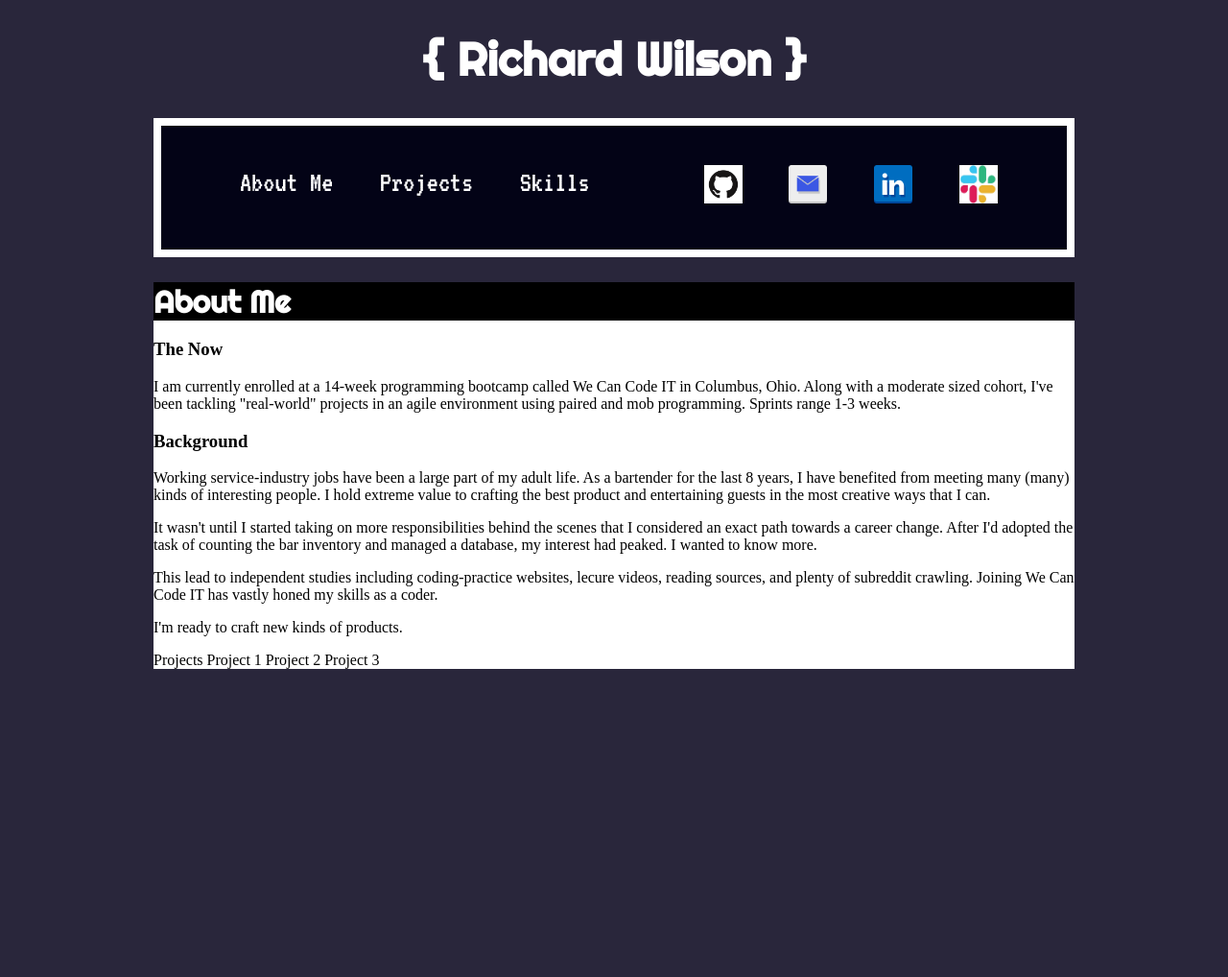
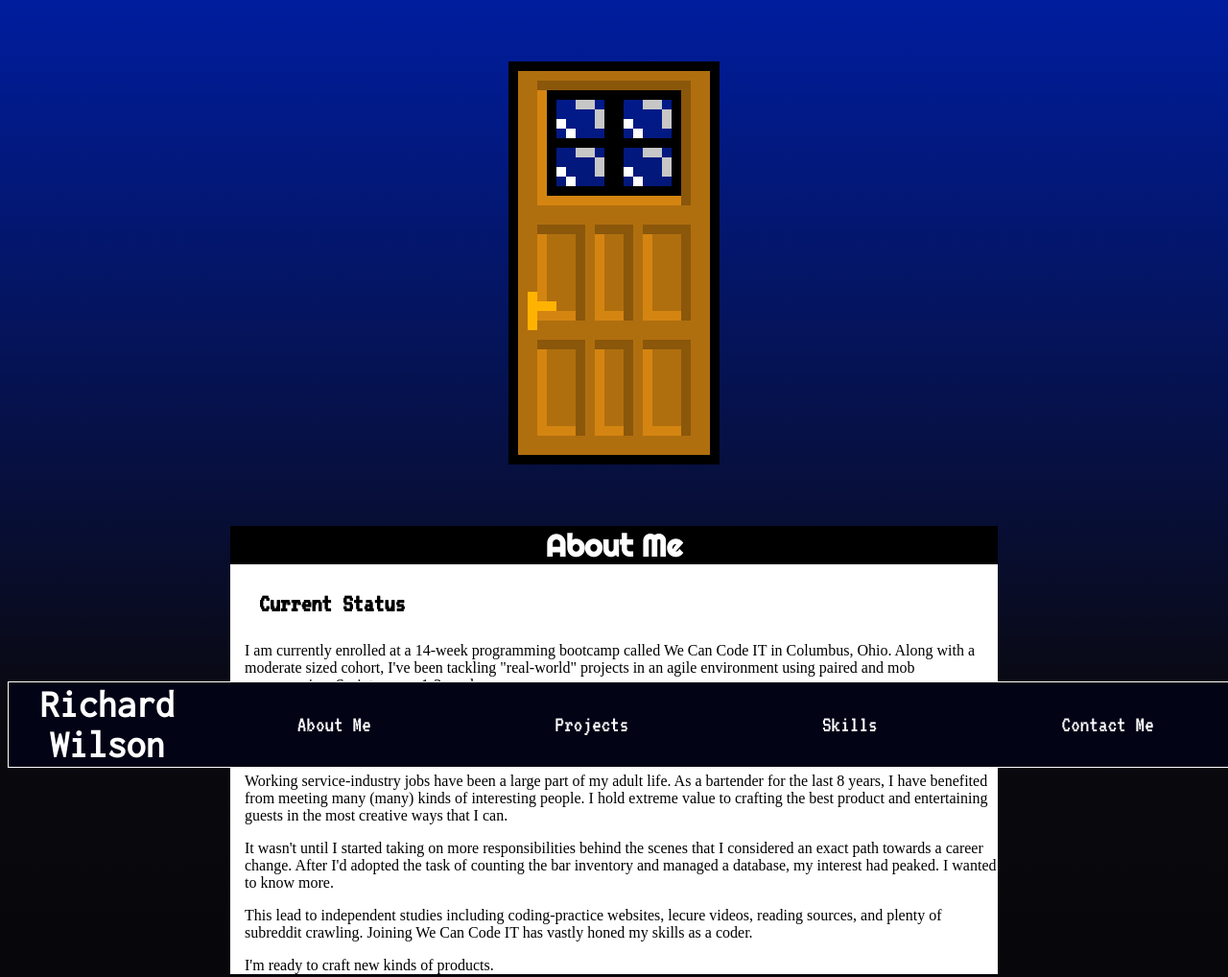
Before and after one commit to rcwilson/rcwilson.github.io, a plain HTML site: page index.html in a window 1280 px wide. Shown: the top 1018 px of the page at 96% size. Before the commit the page ends 800 px from the top, so only its background shows below. Drawn offline with Linux system fonts and the light colour scheme; a web font is replaced by a local one.

Commit message:
final desired layout reached (for the most part)

```diff
--- a/index.html
+++ b/index.html
@@ -7,37 +7,33 @@
     <meta http-equiv="X-UA-Compatible" content="ie=edge">
     <title>Richard's Portfolio</title>
 </head>
-<body><h1 class="main-header__title">{        Richard Wilson        }</h1>
-    <div class="wrapper">
+<body>
+
     <nav class="navigation-container">
 
-        <ul class="navigation__ul">
-                  <li class="navigation__li"><a class="navigation__a" href="#about-me" >About Me</a></li>
+                <h1>Richard <br> Wilson</h1>
 
-                  <li class="navigation__li"><a class="navigation__a"  href="#projects" >Projects</a></li>
+                <a class="navigation__a" href="#about-me">About Me</a>
 
-                  <li class="navigation__li"><a class="navigation__a"  href="#skills" >Skills</a></li>
+                <a class="navigation__a"  href="#projects">Projects</a>
 
-        </u><ul class="navigation__ul">
+                <a class="navigation__a"  href="#skills">Skills</a>
 
-                  <li class="navigation__li"><a class="navigation__a"  href="https://github.com/rcwilson" ><img class="icon" src="./img/icons/gitHub.png"  alt="Git Hub" title="Git Hub"></a></li>
+                <a class="navigation__a"  href="#contact-me">Contact Me</a>
 
-                  <li class="navigation__li"><a class="navigation__a"  href="mailto:rcwilson88@gmail.com"><img class="icon" src="./img/icons/email.png" alt ="Email me!" title="Email Me"></a></li>
+    </nav>
 
-                  <li class="navigation__li"><a class="navigation__a"  href="https://www.linkedin.com/in/richard-wilson-2052a9193/"><img class="icon" src="./img/icons/linkedin.png" alt="LinkedIn" title="LinkedIn"></a></li>
-
-                  <li class="navigation__li"><a class="navigation__a"  href="https://wecancodeitbootcamp.slack.com/team/UMMSPB9PD"><img class="icon" src="./img/icons/slack.jpg"  alt="Slack Profile" title="Slack"></a></li>
-            </ul>
-    </nav>
-    </div>
     <div class="wrapper">
         <main>
-            <section class="main__about-me">
+            <div class="header__door-container">
+            <img src="./img/Door.png" class="header-door">
+            </div>
+            <section class="main__about-me" id="about-me">
                    <h2>About Me</h2>
-                    <h3>The Now</h3>
+                    <h3>Current Status</h3>
                         <p>I am currently enrolled at a 14-week programming bootcamp called We Can Code IT in Columbus, Ohio. Along with a moderate sized cohort, I've been tackling "real-world" projects in an agile environment using paired and mob programming. Sprints range 1-3 weeks.</p>
 
-                    <h3>Background</h3>
+                        <h3>Background</h3>
                         <p>Working service-industry jobs have been a large part of my adult life. As a bartender for the last 8 years, I have benefited from meeting many (many) kinds of interesting people. I hold extreme value to crafting the best product and entertaining guests in the most creative ways that I can.</p>
 
                         <p>It wasn't until I started taking on more responsibilities behind the scenes that I considered an exact path towards a career change. After I'd adopted the task of counting the bar inventory and managed a database, my interest had peaked. I wanted to know more.</p>
@@ -48,10 +44,10 @@
 
             </section>
             <section class="main__projects">
-                    Projects
-                    Project 1
-                    Project 2
-                    Project 3
+                   <h2> Projects</h2>
+                   <p>Project 1</p>
+                   <p>Project 2</p>
+                   <p>Project 3</p>
             </section>
 
         </main>
--- a/style/main.css
+++ b/style/main.css
@@ -1,83 +1,110 @@
-@import url('https://fonts.googleapis.com/css?family=IBM+Plex+Mono|Righteous|VT323&display=swap');
-
+@import url('https://fonts.googleapis.com/css?family=IBM+Plex+Mono|Inconsolata|Righteous|Turret+Road|VT323&display=swap');
 
 body {
 background-color: rgb(41, 38, 59);
+background-image: linear-gradient(rgb(0, 29, 158),rgb(10, 9, 15),rgb(2, 2, 3));
 }
 
 h1 {
     color: rgb(255, 255, 255);
-    font-size: 3em;
-    font-family: "Righteous", 'Franklin Gothic Medium', 'Arial Narrow', Arial, sans-serif;
-    border-radius: 30%;
-    border-color: white;
-    margin-left: auto;
-    margin-right: auto;
+    font-size: 40px;
+    font-family: "Inconsolata", 'Franklin Gothic Medium', 'Arial Narrow', Arial, sans-serif;
+    width: 100%;
+    margin: auto;
     text-align: center;
 
 }
 
 h2 {
+    background-color: black;
+    color: white;
     font-family: "Righteous", 'Franklin Gothic Medium', 'Arial Narrow', Arial, sans-serif;
+    font-size: 2rem;;
     margin-left: auto;
     margin-bottom: auto;
-    color: white;
-    background-color: black;
-    font-size: 2em;
+    text-align: center;
+}
+
+h3 {
+    font-family: "VT323", Arial, Helvetica, sans-serif;
+    font-size: 1.7rem;
+    margin-left: 30px;
+}
+
+p {
+    margin-left: 15px;
+}
+
+section {
+    margin-bottom: 10rem;
 }
 
 .icon {
-    height: 40px;
-    width: 40px;
+    height: 65px;
+    width: 65px;
+
 }
+.header__door-container{
 
+    display: flex;
+    width:100%;
+    margin-top: 4rem;
+    margin-bottom: 4rem;
+    justify-content: center;
+}
+.header__door {
+    margin-left: auto;
+    margin-right: auto;
+    align-self: center;
+}
 .navigation-container {
     display: flex;
-    flex-wrap: wrap;
+    flex-wrap: nowrap;
     flex-direction: row;
-    justify-content: space-evenly;
-    align-items: center;
+    justify-content:space-evenly;
     background-color: rgb(3, 3, 22);
-    border: white solid .5em;
+    border: white solid .2px;
+    position: fixed;
+    bottom: 0;
+    width: 100%;
 
 }
 
-.navigation__ul {
-    display: flex;
-    flex-wrap: wrap;
-    list-style-type: none;
-    overflow: hidden;
+
+.navigation__icon-links{
+    margin: auto;
+    margin: auto;
+    border: 2px solid white;
+    background-color:rgb(54, 49, 82);
 }
-.navigation__li {
 
-    padding: .8em;
+.navigation__a {
+    color:white;
+    font-size: 1.5rem;
+    font-family: "VT323", Arial, Helvetica, sans-serif;
+    padding: 2rem;
+    width: 100%;
+    text-decoration: none;
+    text-align: center;
 
-    font-size: 1.9em;
-}
-.navigation__li:last-of-type {
-    margin-right: 1em;
 }
 
 
-.navigation__a {
-    font-family: "VT323", Arial, Helvetica, sans-serif;
-    color:white;
-    text-decoration: none;
-    border-bottom: 3px solid rgb(3, 3, 22);
+.navigation__a:hover{
+    color: black;
+    background-color: rgb(255, 255, 255);
+
 }
 
-
-.navigation__a:hover {
-    border-bottom: 3px solid rgb(153, 0, 0);
-    background-color: rgb(94, 0, 0);
-
+.navigation__a:hover::before{
+    content: "/";
 }
 
 .wrapper {
     margin: 0 auto;
     align-self: auto;
-   background-color: white;
-    max-width: 60rem;
+
+    max-width: 50rem;
 }
 
 .main__about-me {
```
Also changed, not shown: img/Door.png (added).
